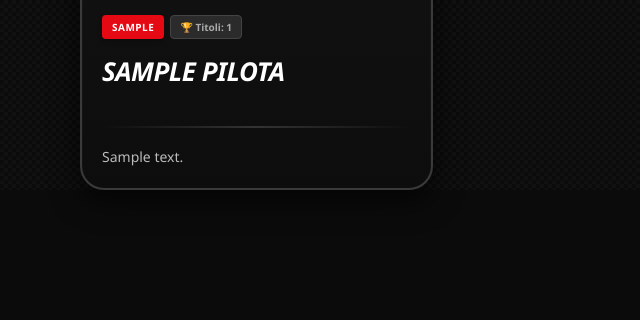
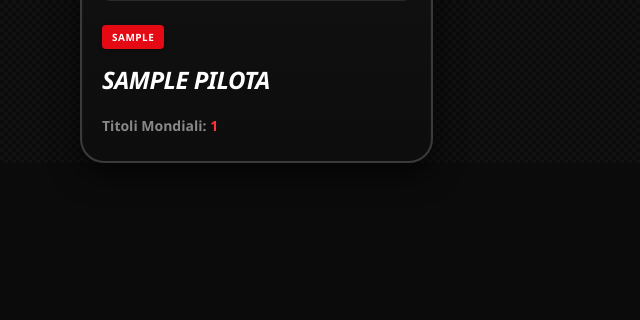
Before and after one commit to FenixKam456/final.pj, a Flask app: page /piloti in a window 1280 px wide. Shown: the part 480-800 px from the top of the page, without its empty margins (0-640 px from the left). Run offline with Flask 3, Linux system fonts and the light colour scheme; tables that the repository leaves empty hold one stand-in row (values such as "Sample post").

Commit message:
commit 25

```diff
--- a/templates/piloti.html
+++ b/templates/piloti.html
@@ -12,7 +12,6 @@
         background-position: 0 0, 0 4px, 4px -4px, -4px 0 !important;
     }
 
-    /* --- CARD INTERAMENTE CLICCABILE --- */
     .driver-card-link {
         text-decoration: none !important;
         color: inherit !important;
@@ -29,15 +28,15 @@
         position: relative;
         height: 100%;
         box-shadow: 0 10px 30px rgba(0,0,0,0.7), inset 0 1px 2px rgba(255,255,255,0.1);
-        transition: transform 0.35s cubic-bezier(0.25, 1, 0.5, 1),
-                    border-color 0.35s ease,
-                    box-shadow 0.35s ease;
+        transition: transform 0.3s cubic-bezier(0.25, 1, 0.5, 1),
+                    border-color 0.3s ease,
+                    box-shadow 0.3s ease;
     }
 
     .driver-card-link:hover .driver-card {
         border-color: #e50914 !important;
         transform: translateY(-5px);
-        box-shadow: 0 15px 35px rgba(229, 9, 20, 0.25);
+        box-shadow: 0 15px 35px rgba(229, 9, 20, 0.25), 0 0 15px rgba(229, 9, 20, 0.2);
     }
 
     .img-container {
@@ -48,6 +47,7 @@
         border-radius: 18px;
         border: 2px solid #2a2a2a;
         position: relative;
+        box-shadow: inset 0 0 20px rgba(0,0,0,0.8);
         transition: border-color 0.3s ease;
     }
     .driver-card-link:hover .img-container {
@@ -66,8 +66,8 @@
     }
 
     .card-title {
-        margin: 0 0 15px 0;
-        font-size: 26px;
+        margin: 0 0 10px 0;
+        font-size: 24px;
         color: #fff;
         font-weight: 800;
         text-transform: uppercase;
@@ -76,19 +76,17 @@
     }
     .driver-card-link:hover .card-title {
         color: #ffffff;
-        text-shadow: 0 0 10px rgba(255, 255, 255, 0.8), 0 0 20px rgba(255, 255, 255, 0.5);
+        text-shadow: 0 0 10px rgba(255, 255, 255, 0.8), 0 0 20px rgba(255, 255, 255, 0.4);
         transform: translateX(4px);
     }
 
-    .card-divider {
-        border: 0;
-        height: 2px;
-        background: linear-gradient(90deg, transparent 0%, #333 50%, transparent 100%);
-        margin: 18px 0;
-        transition: background 0.3s ease;
+    .card-titles-count {
+        color: #ff333a;
+        font-weight: bold;
+        transition: all 0.3s ease;
     }
-    .driver-card-link:hover .card-divider {
-        background: linear-gradient(90deg, transparent 0%, #e50914 50%, transparent 100%);
+    .driver-card-link:hover .card-titles-count {
+        text-shadow: 0 0 8px rgba(255, 51, 58, 0.6);
     }
 
     .delete-btn {
@@ -121,9 +119,9 @@
 
 <div class="container mt-4" style="font-family: 'Arial Black', sans-serif; color: #fff;">
     <h2 style="color: #fff; text-transform: uppercase; font-style: italic; font-weight: 900; letter-spacing: -1px; text-shadow: 2px 2px 4px rgba(0,0,0,0.8); margin-bottom: 5px;">
-        <span style="color: #e50914;">🏆</span> I Piloti Leggendari
+        <span style="color: #e50914;">🏆</span> Piloti Legendari
     </h2>
-    <p style="color: #888; font-family: sans-serif; font-size: 14px; margin-bottom: 30px;">Gli eroi che hanno scritto la storia del motorsport mondiale.</p>
+    <p style="color: #888; font-family: sans-serif; font-size: 14px; margin-bottom: 40px;">Esplora la storia dei campioni che hanno scritto le pagine più gloriose del motorsport.</p>
 
     <div style="display: grid; grid-template-columns: repeat(auto-fill, minmax(310px, 1fr)); gap: 30px; font-family: sans-serif;">
         {% for pilota in piloti %}
@@ -139,23 +137,20 @@
                         <img src="{{ pilota.immagine }}" alt="{{ pilota.nome }}" class="driver-card-img">
                     </div>
 
-                    <div style="padding: 24px 20px 20px 20px; display: flex; flex-direction: column; flex-grow: 1;">
+                    <div style="padding: 24px 20px 24px 20px; display: flex; flex-direction: column; flex-grow: 1;">
                         <div style="margin-bottom: 12px; display: flex; gap: 6px; flex-wrap: wrap;">
                             <span style="background: #e50914; font-size: 10px; font-weight: 900; padding: 4px 10px; border-radius: 4px; text-transform: uppercase; letter-spacing: 0.5px; box-shadow: 0 2px 4px rgba(0,0,0,0.3);">{{ pilota.scuderia or 'Svincolato' }}</span>
-                            <span style="background: #2b2b2b; border: 1px solid #444; font-size: 10px; font-weight: bold; padding: 3px 9px; border-radius: 4px; color: #aaa;">🏆 Titoli: {{ pilota.titoli }}</span>
                         </div>
 
-                        <h3 class="card-title">{{ pilota.nome }}</h3>
+                        <h3 class="card-title" style="margin-bottom: 15px;">{{ pilota.nome }}</h3>
 
-                        <hr class="card-divider">
-
-                        <p style="margin: 0; font-size: 14px; color: #bbb; line-height: 1.6; text-align: justify; white-space: pre-wrap; word-wrap: break-word; word-break: break-word;">{{ pilota.biografia }}</p>
+                        <p style="margin: 0; font-size: 14px; color: #888;"><strong>Titoli Mondiali:</strong> <span class="card-titles-count">{{ pilota.titoli }}</span></p>
                     </div>
                 </div>
             </a>
         </div>
         {% else %}
-        <p style="font-style: italic; color: #666; grid-column: 1 / -1; text-align: center; padding: 40px 0;">Nessun pilota inserito nel database.</p>
+        <p style="font-style: italic; color: #666; grid-column: 1 / -1; text-align: center; padding: 40px 0;">Nessun pilota inserito nella Hall of Fame.</p>
         {% endfor %}
     </div>
 </div>
```
